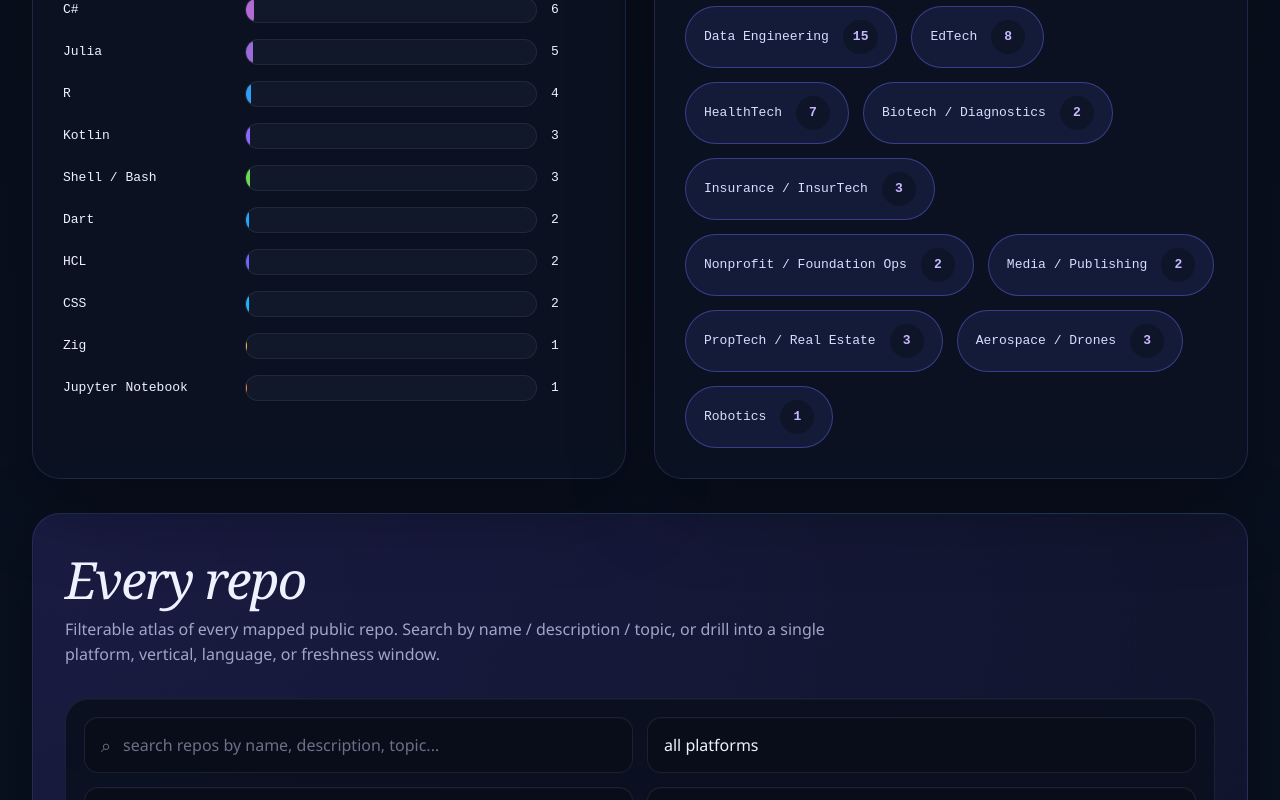
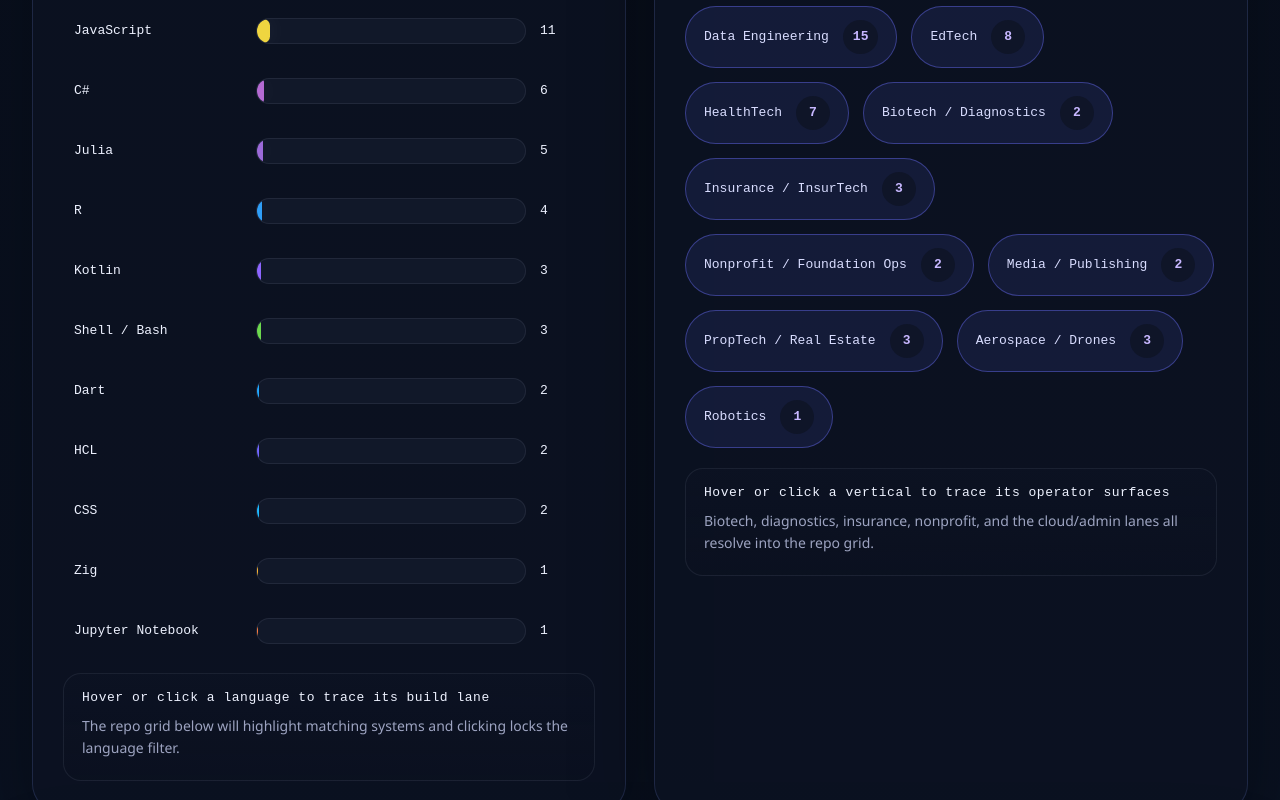
Before and after one commit to mizcausevic-dev/portfolio-command-center, a React (Vite) app: page / in a window 1280 px wide. Shown: the part 4020-4820 px from the top of the page. Built offline with nearby package versions, Linux system fonts and the light colour scheme.

Commit message:
Add interactive atlas filters and constellation polish

```diff
--- a/src/App.tsx
+++ b/src/App.tsx
@@ -32,6 +32,8 @@ function App() {
   const [vertical, setVertical] = useState("all verticals");
   const [language, setLanguage] = useState("all languages");
   const [freshness, setFreshness] = useState("any freshness");
+  const [hoveredVertical, setHoveredVertical] = useState<string | null>(null);
+  const [hoveredLanguage, setHoveredLanguage] = useState<string | null>(null);
 
   const deferredQuery = useDeferredValue(query);
 
@@ -107,6 +109,53 @@ function App() {
     ];
 
     return [...new Set(parts.map((part) => `#${part}`))].slice(0, 3);
+  };
+
+  const activeVertical = hoveredVertical ?? (vertical !== "all verticals" ? vertical : null);
+  const activeLanguage = hoveredLanguage ?? (language !== "all languages" ? language : null);
+
+  const verticalConnections = useMemo(() => {
+    return industryAtlas.map((entry) => {
+      const matches = repoCatalog.filter((repo) => repo.vertical === entry.vertical);
+      return {
+        ...entry,
+        repoCount: matches.length,
+        sampleRepos: matches.slice(0, 3),
+        platforms: [...new Set(matches.map((repo) => repo.platform))].slice(0, 2)
+      };
+    });
+  }, []);
+
+  const languageConnections = useMemo(() => {
+    return languageAtlas.map((entry) => {
+      const matches = repoCatalog.filter((repo) => repo.language === entry.language);
+      return {
+        ...entry,
+        repoCount: matches.length,
+        sampleRepos: matches.slice(0, 3),
+        verticals: [...new Set(matches.map((repo) => repo.vertical))].slice(0, 2)
+      };
+    });
+  }, []);
+
+  const activeVerticalConnection = activeVertical
+    ? verticalConnections.find((entry) => entry.vertical === activeVertical) ?? null
+    : null;
+
+  const activeLanguageConnection = activeLanguage
+    ? languageConnections.find((entry) => entry.language === activeLanguage) ?? null
+    : null;
+
+  const isRepoHighlighted = (entry: (typeof repoCatalog)[number]) => {
+    if (activeVertical && entry.vertical !== activeVertical) {
+      return false;
+    }
+
+    if (activeLanguage && entry.language !== activeLanguage) {
+      return false;
+    }
+
+    return true;
   };
 
   return (
@@ -189,7 +238,19 @@ function App() {
 
           <div className="language-list">
             {languageAtlas.map((entry) => (
-              <div key={entry.language} className="language-row">
+              <button
+                key={entry.language}
+                className={`language-row ${
+                  activeLanguage === entry.language ? "language-row-active" : ""
+                }`}
+                type="button"
+                aria-pressed={activeLanguage === entry.language}
+                onMouseEnter={() => setHoveredLanguage(entry.language)}
+                onMouseLeave={() => setHoveredLanguage(null)}
+                onClick={() =>
+                  setLanguage((current) => (current === entry.language ? "all languages" : entry.language))
+                }
+              >
                 <span className="language-label">{entry.language}</span>
                 <div className="language-bar-shell" aria-hidden="true">
                   <div
@@ -201,8 +262,33 @@ function App() {
                   />
                 </div>
                 <span className="language-value">{entry.repos}</span>
-              </div>
+              </button>
             ))}
+          </div>
+
+          <div className={`atlas-context ${activeLanguageConnection ? "atlas-context-live" : ""}`}>
+            {activeLanguageConnection ? (
+              <>
+                <p className="atlas-context-title">
+                  {activeLanguageConnection.language} connects to {activeLanguageConnection.repoCount} mapped builds
+                </p>
+                <p className="atlas-context-copy">
+                  {activeLanguageConnection.sampleRepos.map((repo) => repo.slug).join(" · ")}
+                </p>
+                <div className="atlas-context-pills">
+                  {activeLanguageConnection.verticals.map((entry) => (
+                    <span key={entry}>{entry}</span>
+                  ))}
+                </div>
+              </>
+            ) : (
+              <>
+                <p className="atlas-context-title">Hover or click a language to trace its build lane</p>
+                <p className="atlas-context-copy">
+                  The repo grid below will highlight matching systems and clicking locks the language filter.
+                </p>
+              </>
+            )}
           </div>
         </article>
 
@@ -217,11 +303,48 @@ function App() {
 
           <div className="vertical-chip-grid">
             {industryAtlas.map((entry) => (
-              <button key={entry.vertical} className="vertical-chip" type="button">
+              <button
+                key={entry.vertical}
+                className={`vertical-chip ${activeVertical === entry.vertical ? "vertical-chip-active" : ""}`}
+                type="button"
+                aria-pressed={activeVertical === entry.vertical}
+                onMouseEnter={() => setHoveredVertical(entry.vertical)}
+                onMouseLeave={() => setHoveredVertical(null)}
+                onClick={() =>
+                  setVertical((current) => (current === entry.vertical ? "all verticals" : entry.vertical))
+                }
+              >
                 <span>{entry.vertical}</span>
                 <strong>{entry.repos}</strong>
               </button>
             ))}
+          </div>
+
+          <div className={`atlas-context ${activeVerticalConnection ? "atlas-context-live" : ""}`}>
+            {activeVerticalConnection ? (
+              <>
+                <p className="atlas-context-title">
+                  {activeVerticalConnection.vertical} currently maps to {activeVerticalConnection.repoCount} surfaced builds
+                </p>
+                <p className="atlas-context-copy">
+                  {activeVerticalConnection.sampleRepos
+                    .map((repo) => `${repo.slug} (${repo.subdomain})`)
+                    .join(" · ")}
+                </p>
+                <div className="atlas-context-pills">
+                  {activeVerticalConnection.platforms.map((entry) => (
+                    <span key={entry}>{entry}</span>
+                  ))}
+                </div>
+              </>
+            ) : (
+              <>
+                <p className="atlas-context-title">Hover or click a vertical to trace its operator surfaces</p>
+                <p className="atlas-context-copy">
+                  Biotech, diagnostics, insurance, nonprofit, and the cloud/admin lanes all resolve into the repo grid.
+                </p>
+              </>
+            )}
           </div>
         </article>
       </section>
@@ -285,7 +408,12 @@ function App() {
 
         <div className="repo-grid">
           {filteredRepos.map((entry) => (
-            <article key={entry.slug} className={`repo-card tone-${getRepoTone(entry.vertical)}`}>
+            <article
+              key={entry.slug}
+              className={`repo-card tone-${getRepoTone(entry.vertical)} ${
+                isRepoHighlighted(entry) ? "repo-card-highlighted" : "repo-card-muted"
+              }`}
+            >
               <div className="repo-head">
                 <a href={entry.url}>{entry.slug}</a>
                 <span className="repo-open" aria-hidden="true">
--- a/src/styles.css
+++ b/src/styles.css
@@ -375,6 +375,26 @@ select {
   grid-template-columns: 168px minmax(0, 1fr) 44px;
   gap: 14px;
   align-items: center;
+  width: 100%;
+  padding: 8px 10px;
+  border: 1px solid transparent;
+  border-radius: 16px;
+  background: transparent;
+  text-align: left;
+  cursor: pointer;
+  transition:
+    border-color 160ms ease,
+    background 160ms ease,
+    transform 160ms ease,
+    box-shadow 160ms ease;
+}
+
+.language-row:hover,
+.language-row-active {
+  background: rgba(18, 27, 49, 0.9);
+  border-color: rgba(214, 221, 255, 0.12);
+  transform: translateY(-2px);
+  box-shadow: 0 12px 30px rgba(0, 0, 0, 0.18);
 }
 
 .language-label,
@@ -395,6 +415,7 @@ select {
 .language-bar-fill {
   height: 100%;
   border-radius: 999px;
+  box-shadow: 0 0 22px rgba(255, 255, 255, 0.08);
 }
 
 .vertical-chip-grid {
@@ -412,7 +433,20 @@ select {
   border: 1px solid rgba(108, 113, 255, 0.42);
   background: rgba(54, 63, 142, 0.22);
   color: #d9ddff;
-  cursor: default;
+  cursor: pointer;
+  transition:
+    transform 160ms ease,
+    border-color 160ms ease,
+    box-shadow 160ms ease,
+    background 160ms ease;
+}
+
+.vertical-chip:hover,
+.vertical-chip-active {
+  transform: translateY(-2px);
+  border-color: rgba(131, 154, 255, 0.58);
+  background: rgba(65, 77, 180, 0.28);
+  box-shadow: 0 12px 28px rgba(0, 0, 0, 0.18);
 }
 
 .vertical-chip span,
@@ -431,6 +465,63 @@ select {
   border-radius: 999px;
   background: rgba(15, 21, 38, 0.85);
   color: #c7b7ff;
+}
+
+.atlas-context {
+  margin-top: 20px;
+  padding: 16px 18px;
+  border-radius: 18px;
+  border: 1px solid rgba(214, 221, 255, 0.08);
+  background:
+    linear-gradient(180deg, rgba(12, 18, 34, 0.88), rgba(11, 17, 32, 0.76));
+  min-height: 108px;
+  transition:
+    border-color 180ms ease,
+    background 180ms ease,
+    box-shadow 180ms ease;
+}
+
+.atlas-context-live {
+  border-color: rgba(67, 209, 255, 0.18);
+  background:
+    radial-gradient(circle at 0% 0%, rgba(67, 209, 255, 0.08), transparent 34%),
+    linear-gradient(180deg, rgba(12, 18, 34, 0.94), rgba(11, 17, 32, 0.82));
+  box-shadow: inset 0 1px 0 rgba(255, 255, 255, 0.03);
+}
+
+.atlas-context-title {
+  margin: 0;
+  color: var(--text);
+  font-family: "JetBrains Mono", ui-monospace, monospace;
+  font-size: 13px;
+  letter-spacing: 0.04em;
+}
+
+.atlas-context-copy {
+  margin: 10px 0 0;
+  color: var(--muted);
+  font-size: 14px;
+  line-height: 1.58;
+}
+
+.atlas-context-pills {
+  display: flex;
+  flex-wrap: wrap;
+  gap: 8px;
+  margin-top: 12px;
+}
+
+.atlas-context-pills span {
+  display: inline-flex;
+  align-items: center;
+  min-height: 28px;
+  padding: 0 10px;
+  border-radius: 999px;
+  background: rgba(214, 221, 255, 0.06);
+  border: 1px solid rgba(214, 221, 255, 0.08);
+  color: #dbe3ff;
+  font-family: "JetBrains Mono", ui-monospace, monospace;
+  font-size: 11px;
 }
 
 .repo-shell {
@@ -545,6 +636,15 @@ select {
   box-shadow:
     inset 0 1px 0 rgba(255, 255, 255, 0.04),
     0 20px 44px rgba(0, 0, 0, 0.24);
+}
+
+.repo-card-highlighted {
+  opacity: 1;
+}
+
+.repo-card-muted {
+  opacity: 0.42;
+  filter: saturate(0.78);
 }
 
 .repo-card.tone-bert::before {
```
Also changed, not shown: 1 other file (tests, documents, lock files or other folders).
